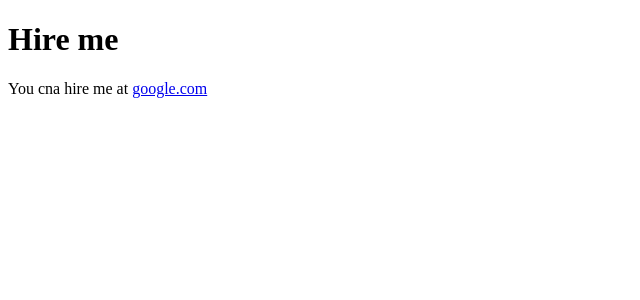
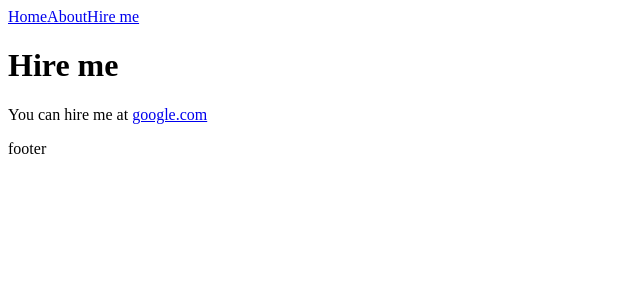
Before and after one commit to ritchey0713/next-port, a Next.js app: page /hireme in a window 1280 px wide. Shown: the top 300 px of the page, without its empty margins (0-640 px from the left). Built offline with nearby package versions, Linux system fonts and the light colour scheme.

Commit message:
add layout wrapper

```diff
--- a/pages/hireme.js
+++ b/pages/hireme.js
@@ -1,10 +1,11 @@
+import Layout from "../components/Layout";
+
 const HireMe = () => (
-  <div>
-    <h1>Hire me</h1>
+  <Layout title="Hire me">
     <p>
-      You cna hire me at <a href="mailto:google.com"> google.com</a>
+      You can hire me at <a href="mailto:google.com"> google.com</a>
     </p>
-  </div>
+  </Layout>
 );
 
 export default HireMe;
```
